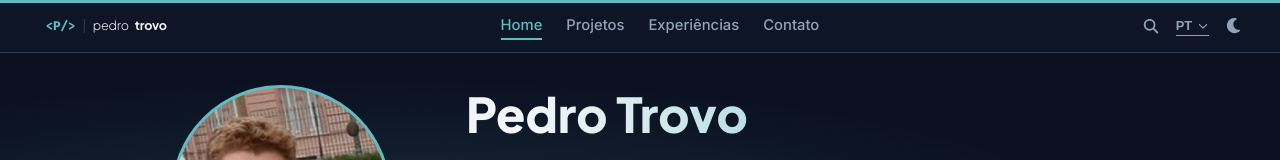
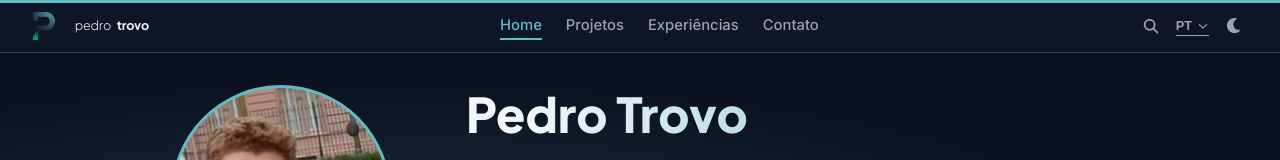
Before and after one commit to pedro-Trovo/Portfolio-pedro-trovo, a React (Vite) app: page / in a window 1280 px wide. Shown: the top 160 px of the page. Built offline with nearby package versions, Linux system fonts and the light colour scheme.

Commit message:
feat: implementa novo logo P estilizado no header e favicon

```diff
--- a/src/components/Header.jsx
+++ b/src/components/Header.jsx
@@ -32,11 +32,25 @@ function Header() {
   return (
     <header className="header">
       <NavLink to="/" className="logo-link" aria-label="Pedro Trovo — Home">
-        <svg width="150" height="28" viewBox="0 0 195 40" fill="none" xmlns="http://www.w3.org/2000/svg">
-          <text x="10" y="25" fontFamily="'Fira Code','JetBrains Mono',monospace" fontWeight="700" fontSize="18" fill="#62BBC1" letterSpacing="-0.3">&lt;P/&gt;</text>
-          <line x1="65" y1="10" x2="65" y2="30" stroke="currentColor" strokeWidth="1" opacity="0.25"/>
-          <text x="77" y="25" fontFamily="'Plus Jakarta Sans','Inter','Segoe UI',sans-serif" fontWeight="300" fontSize="18" fill="currentColor" letterSpacing="-0.3">pedro</text>
-          <text x="137" y="25" fontFamily="'Plus Jakarta Sans','Inter','Segoe UI',sans-serif" fontWeight="700" fontSize="18" fill="currentColor" letterSpacing="-0.3">trovo</text>
+        <svg width="24" height="28" viewBox="0 0 790 1000" fill="none" xmlns="http://www.w3.org/2000/svg">
+          <defs>
+            <radialGradient id="logo-grad" cx="0" cy="0" r="1" gradientTransform="matrix(632.616,0,0,633.388,499.32,-86.401)" gradientUnits="userSpaceOnUse">
+              <stop stop-color="#62BBC1"/>
+              <stop offset="1" stop-color="#0F172A"/>
+            </radialGradient>
+            <linearGradient id="logo-grad2" x1="86.342" x2="86.342" y1="599.269" y2="358.469" gradientUnits="userSpaceOnUse">
+              <stop stop-color="#0D9488"/>
+              <stop offset="1" stop-color="#0F172A"/>
+            </linearGradient>
+          </defs>
+          <g transform="matrix(1.5890899,0,0,1.5890899,-0.30664861,-1.5445954)">
+            <path fill="url(#logo-grad)" d="M 0.193,466.389 V 630.263 H 115.08 V 473.48 a 57.55,57.55 0 0 1 16.824,-40.668 57.41,57.41 0 0 1 40.619,-16.846 h 117.798 c 54.953,-0.016 107.65,-21.884 146.504,-60.793 38.853,-38.91 60.681,-91.676 60.686,-146.696 0,-55.028 -21.832,-107.803 -60.692,-146.717 C 397.958,22.846 345.251,0.98 290.29,0.972 H 0.193 V 205.814 H 115.08 v -96.575 h 167.467 a 98,98 0 0 1 69.329,28.746 98.24,98.24 0 0 1 28.733,69.405 98.242,98.242 0 0 1 -28.721,69.425 98.004,98.004 0 0 1 -69.341,28.757 H 160.798 a 160.372,160.372 0 0 0 -61.477,12.221 160.515,160.515 0 0 0 -52.116,34.859 160.737,160.737 0 0 0 -34.812,52.184 160.892,160.892 0 0 0 -12.2,61.553 z"/>
+            <path fill="url(#logo-grad2)" d="M 172.491,415.966 A 172.21,172.21 0 0 0 50.663,466.498 C 18.35,498.848 0.197,542.724 0.193,588.475 v 41.788 H 115.08 V 473.48 a 57.548,57.548 0 0 1 16.813,-40.657 57.411,57.411 0 0 1 40.598,-16.857 z"/>
+          </g>
+        </svg>
+        <svg width="125" height="28" viewBox="0 0 125 40" fill="none" xmlns="http://www.w3.org/2000/svg">
+          <text x="0" y="25" fontFamily="'Plus Jakarta Sans','Inter','Segoe UI',sans-serif" fontWeight="300" fontSize="18" fill="currentColor" letterSpacing="-0.3">pedro</text>
+          <text x="60" y="25" fontFamily="'Plus Jakarta Sans','Inter','Segoe UI',sans-serif" fontWeight="700" fontSize="18" fill="currentColor" letterSpacing="-0.3">trovo</text>
         </svg>
       </NavLink>
 
```
Also changed, not shown: public/favicon.svg.
